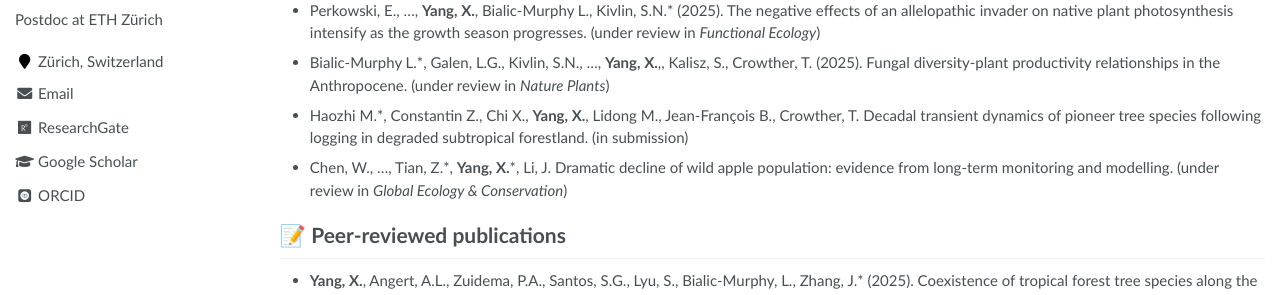
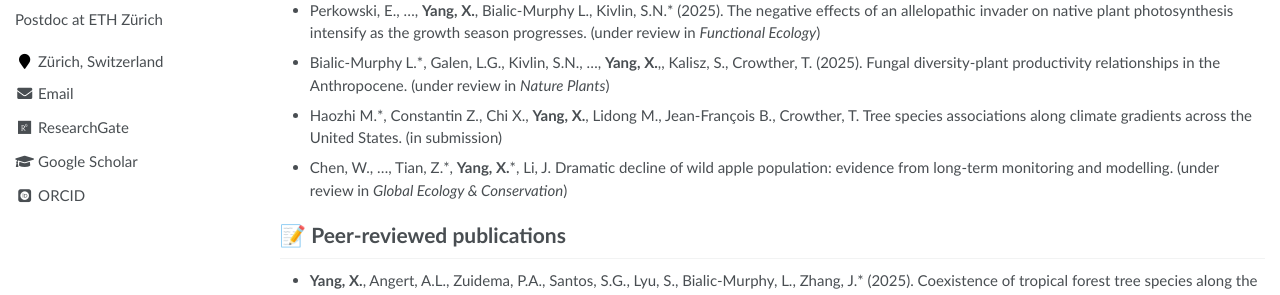
Before and after one commit to Xianyu-Yang/xianyu-yang.github.io, a Jekyll site: the page built from _pages/publications.md, in a window 1280 px wide and 1285 px high. Shown: the part 303-598 px from the top of the window. Built offline with Jekyll 4.4.1, drawn with Linux system fonts in a browser that asks for light colours; some web fonts are replaced.

Commit message:
Update publications.md

```diff
--- a/_pages/publications.md
+++ b/_pages/publications.md
@@ -18,7 +18,7 @@ author_profile: true
 
 -	Bialic-Murphy L.\*, Galen, L.G., Kivlin, S.N., ..., **Yang, X.**,, Kalisz, S., Crowther, T. (2025). Fungal diversity-plant productivity relationships in the Anthropocene. (under review in _Nature Plants_)
 
--	Haozhi M.\*, Constantin Z., Chi X., **Yang, X.**, Lidong M., Jean-François B., Crowther, T. Decadal transient dynamics of pioneer tree species following logging in degraded subtropical forestland. (in submission)
+-	Haozhi M.\*, Constantin Z., Chi X., **Yang, X.**, Lidong M., Jean-François B., Crowther, T. Tree species associations along climate gradients across the United States. (in submission)
 
 - Chen, W., ..., Tian, Z.\*, **Yang, X.**\*, Li, J. Dramatic decline of wild apple population: evidence from long-term monitoring and modelling. (under review in _Global Ecology & Conservation_)
 
```
